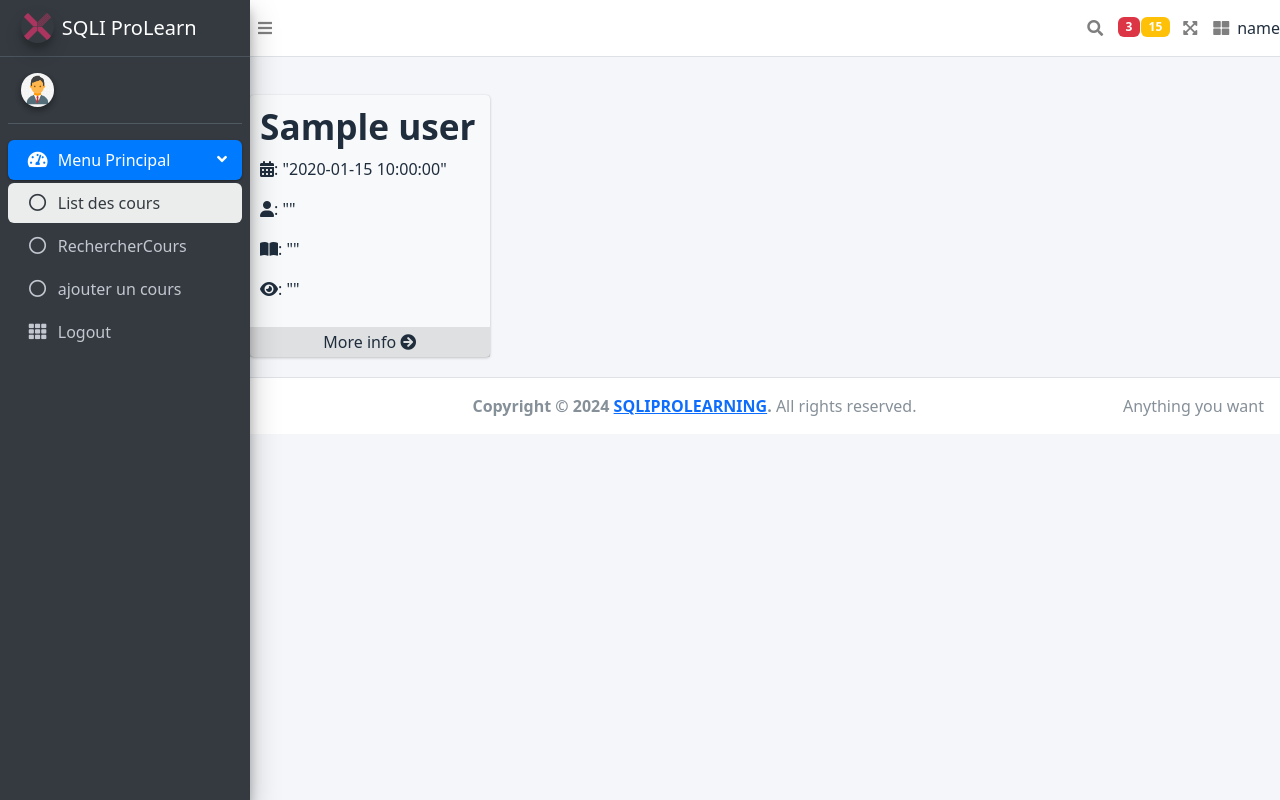
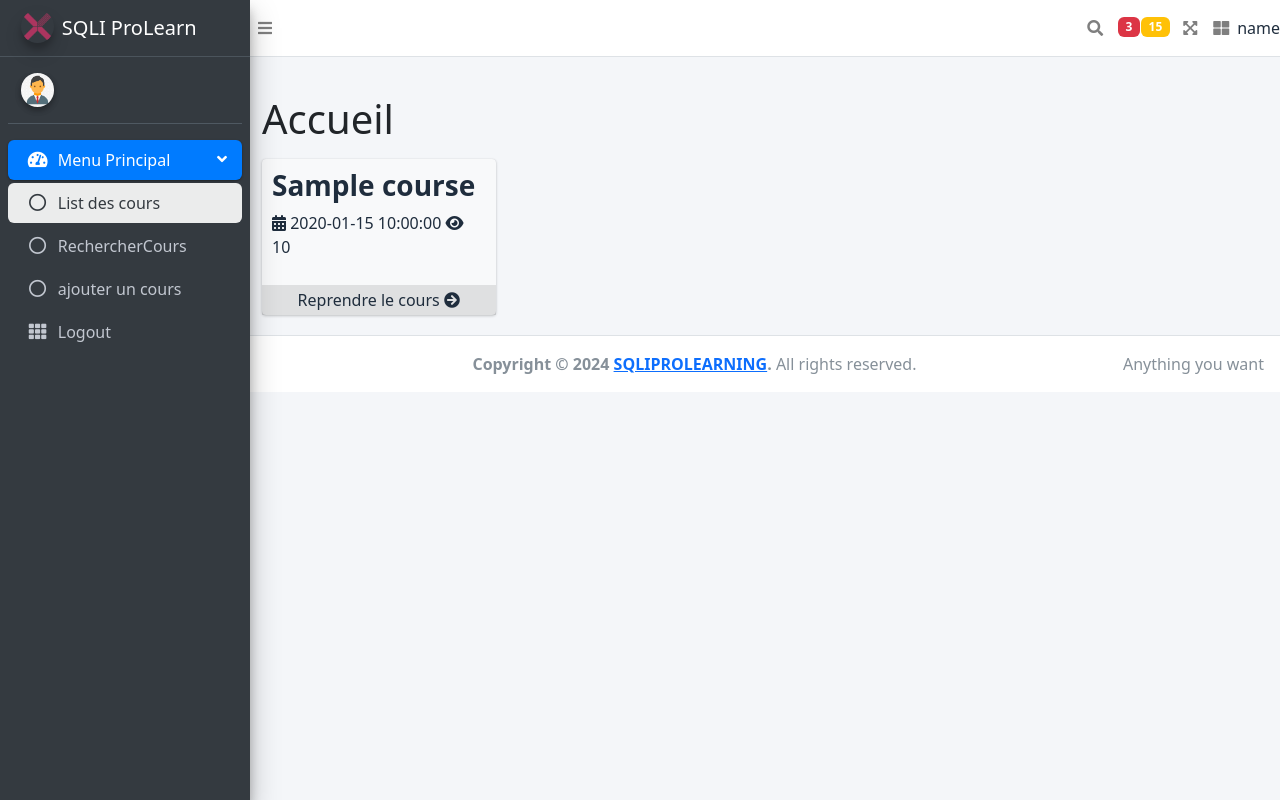
Before and after one commit to boudlalYoussef6/SQLIProLearn, a Symfony app: template templates/course/last_four_courses.html.twig in a window 1280 px wide. Run offline with Twig, Linux system fonts and the light colour scheme; the template is opened without the code that fills it: most values are stand-ins (such as "Sample title", 1, 10 or a date in 2020); style sheets or scripts are compiled from the project's sources; some libraries are stand-ins or nearby versions.

Commit message:
partie statistique pour les 4 derniers cours consulté

```diff
--- a/templates/course/last_four_courses.html.twig
+++ b/templates/course/last_four_courses.html.twig
@@ -13,33 +13,37 @@
 {% endblock %}
 
 {% block content %}
+    <div class="container-fluid">
+        <div class="row mb-2">
+            <div class="col-sm-6">
+                <h1>Accueil</h1>
+            </div>
+        </div>
+        <div class="row">
             {% if lastFourCourses is not empty %}
-   <div class="card-body">
-        <div class="row">
                 {% for viewHistory in lastFourCourses %}
                     <div class="col-lg-3 col-md-4 col-sm-6">
+                        <div class="card-body">
                             <div class="small-box bg-light">
                                 <div class="inner">
-                            <h3>{{ viewHistory.getUser() }} </h3>
-                            <p> <i class="fa-solid fa-calendar-days"></i>: "{{ viewHistory.getDateView()|date('Y-m-d H:i:s') }}"</p>
-                             <p><i class="fa-solid fa-user"></i>: "{{ viewHistory.getCourse().getAuthor().getName() }}"</p>
-                            <p><i class="fa-solid fa-book-open"></i>: "{{ viewHistory.getCourse().getLabel() }}"</p>
-                             <p><i class="fa-solid fa-eye"></i>: "{{ viewHistory.getCourse().getViews() }}"</p>
+                                    <label class="h3">{{ viewHistory.course.label }}</label>
+                                    <p>
+                                        <i class="fa-solid fa-calendar-days"></i> {{ viewHistory.dateView | date('Y-m-d H:i:s') }}
+                                        <i class="fa-solid fa-eye"></i> {{ viewHistory.course.views }}
+                                    </p>
                                 </div>
-                        <div class="icon">
-                            <i class="ion ion-stats-bars"></i>
-                        </div>
-                        <a href="#" class="small-box-footer">
-                            More info <i class="fas fa-arrow-circle-right"></i>
+                                <a href="{{ url('app_course_details', {id: viewHistory.course.id}) }}" class="small-box-footer">
+                                    Reprendre le cours <i class="fas fa-arrow-circle-right"></i>
                                 </a>
                             </div>
                         </div>
+                    </div>
                 {% endfor %}
-        </div>
-        </div>
             {% else %}
                 <div class="alert alert-warning" role="alert">
                     Aucun cours disponible pour le moment.
                 </div>
             {% endif %}
+        </div>
+    </div>
 {% endblock %}
```
Also changed, not shown: src/Controller/CourseController.php (+4 -3 lines), src/DataFixtures/LdapUserFixtures.php (+6 -6 lines), src/Entity/Visit.php (+15 -1 lines), templates/course/index.html.twig (+5 -3 lines). Lines whose indentation alone changed are shown as unchanged.
